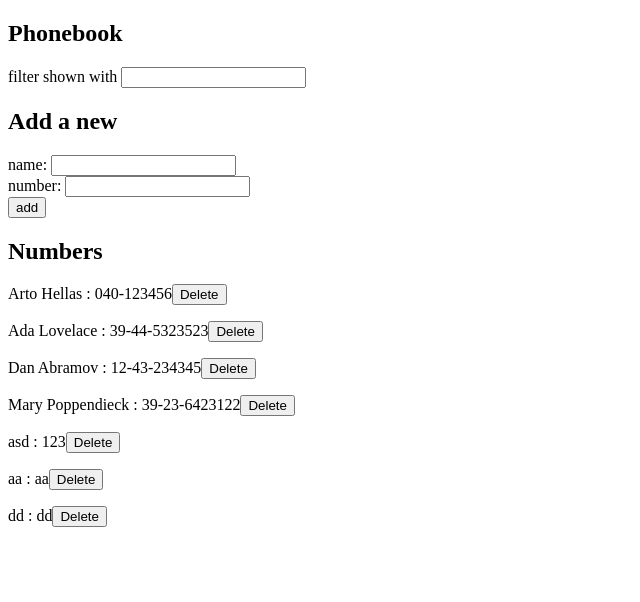
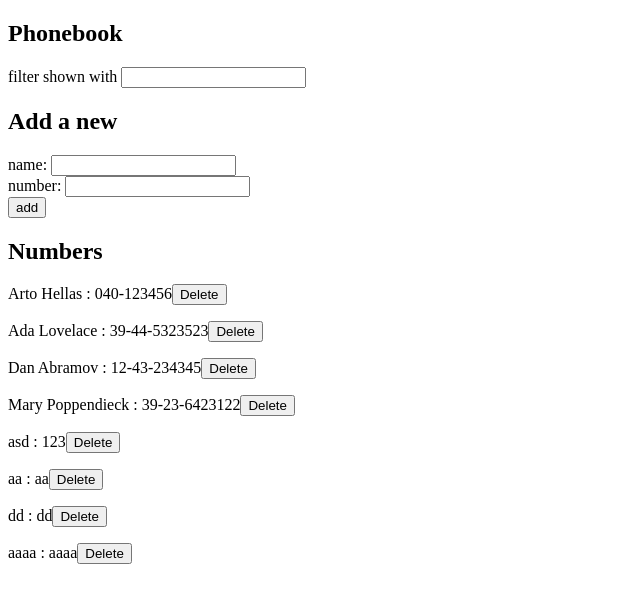
Before and after one commit to salehalakhras/Full-Stack-Open, a React (Vite) app in the folder part2/: page / in a window 1280 px wide. Shown: the top 602 px of the page, without its empty margins (0-640 px from the left). Built offline with nearby package versions, Linux system fonts and the light colour scheme; data requests are answered from the project's data file.

Commit message:
finish part2  2.16 - 2.17

```diff
--- a/part2/db.json
+++ b/part2/db.json
@@ -34,6 +34,11 @@
       "id": "d87e",
       "name": "dd",
       "number": "dd"
+    },
+    {
+      "id": "656e",
+      "name": "aaaa",
+      "number": "aaaa"
     }
   ]
 }
--- a/part2/src/App.jsx
+++ b/part2/src/App.jsx
@@ -7,28 +7,49 @@ import personsAPI from './services/personsAPI';
 const App = () => {
   const [persons, setPersons] = useState([])
   const [shownPersons, setShownPersons] = useState(persons);
+  const [statusBar, setStatusBar] = useState('');
 
   useEffect(() => {
     personsAPI.getAll()
-    .then(response => {
-      setPersons(response);
-    })
-  },[])
+      .then(response => {
+        setPersons(response);
+      })
+  }, [])
 
-  useEffect(()=>{
+  useEffect(() => {
     setShownPersons(persons);
-  },[persons])
+  }, [persons])
+
+  useEffect(() => {
+    if (statusBar) {
+      setTimeout(() => {
+        setStatusBar('');
+      }, 5000);
+    }
+
+  }, [statusBar])
+
+  const statusBarStyle = {
+    color: statusBar.includes('Info:')? 'red' : 'green',
+    backgroundColor: 'lightgray',
+    padding: '10px',
+    marginBottom: '10px',
+    fontSize: 25,
+    fontWeight: 'bold',
+    borderRadius: 10,
+    border: '1px solid green'
+  };
 
   return (
     <div>
       <h2>Phonebook</h2>
-        <Filter persons={persons} setShownPersons={setShownPersons}></Filter>
+      {statusBar ? <p style={statusBarStyle}>{statusBar}</p> : null}
+      <Filter persons={persons} setShownPersons={setShownPersons}></Filter>
       <h2>Add a new</h2>
-        <Form personsState={persons} setPersonsState={setPersons}></Form>
+      <Form personsState={persons} setPersonsState={setPersons} setStatusBar={setStatusBar}></Form>
       <h2>Numbers</h2>
-        <Persons persons={shownPersons} setPersons={setPersons}></Persons>
+      <Persons persons={shownPersons} setPersons={setPersons} setStatusBar={setStatusBar}></Persons>
     </div>
   )
 }
-
 export default App;
--- a/part2/src/components/Form.jsx
+++ b/part2/src/components/Form.jsx
@@ -1,7 +1,7 @@
 import React, {useState} from 'react';
 import personsAPI from '../services/personsAPI';
 
-const Form = ({ personsState, setPersonsState }) => {
+const Form = ({ personsState, setPersonsState, setStatusBar }) => {
     const [newName, setNewName] = useState({
         name: '',
         number: '',
@@ -9,7 +9,7 @@ const Form = ({ personsState, setPersonsState }) => {
 
     const handleSubmit = (event) => {
         event.preventDefault()
-        if(personsState.find((p) => p.name === newName.name))
+        if(personsState.find((p) => p.name === newName.name)){
             if(confirm(`${newName.name} already exists do you want to update the number?`)){
                 const updatedPerson = {
                     ...personsState.find((p) => p.name === newName.name),
@@ -18,13 +18,17 @@ const Form = ({ personsState, setPersonsState }) => {
                 personsAPI.update(updatedPerson.id ,updatedPerson)
                 .then(response => {
                     setPersonsState(personsState.map((p) => p.id === response.id? response : p));
+                    setStatusBar(`${newName.name} number updated`);
                 })
             }
-        else
+        }
+        else{
             personsAPI.create(newName)
             .then(response => {
                 setPersonsState(personsState.concat(response));
+                setStatusBar(`${newName.name} with number: ${newName.number} added.`)
             })
+        }
 
         setNewName({
           name: '',
--- a/part2/src/components/Persons.jsx
+++ b/part2/src/components/Persons.jsx
@@ -1,14 +1,19 @@
 import React from 'react';
 import personsAPI from '../services/personsAPI';
 
-const Persons = ({ persons, setPersons }) => {
+const Persons = ({ persons, setPersons, setStatusBar }) => {
 
     const handleDeleteClick = (id) => {
         if (confirm('Are you sure you want to delete ' + persons.find(person => person.id === id).name + '?')) {
+            const name = persons.find(person => person.id === id).name;
             personsAPI.remove(id)
                 .then(response => {
-                    setPersons(persons.filter(p => p.id !== id ? p : undefined))
+                        setPersons(persons.filter(p => p.id !== id ? p : undefined))
+                        setStatusBar(`Info: ${name} is deleted successfully`);
                 })
+                .catch(err => {
+                    setStatusBar(`Info: could not delete ${name}`);
+                });
         }
     }
     return (
--- a/part2/src/services/personsAPI.js
+++ b/part2/src/services/personsAPI.js
@@ -26,7 +26,7 @@ const remove = async id => {
     const request = axios.delete(`${baseUrl}/${id}`, id);
 
     const response = await request;
-    return response.data;
+    return response;
 }
 
 export default {getAll, create, update, remove};
```
